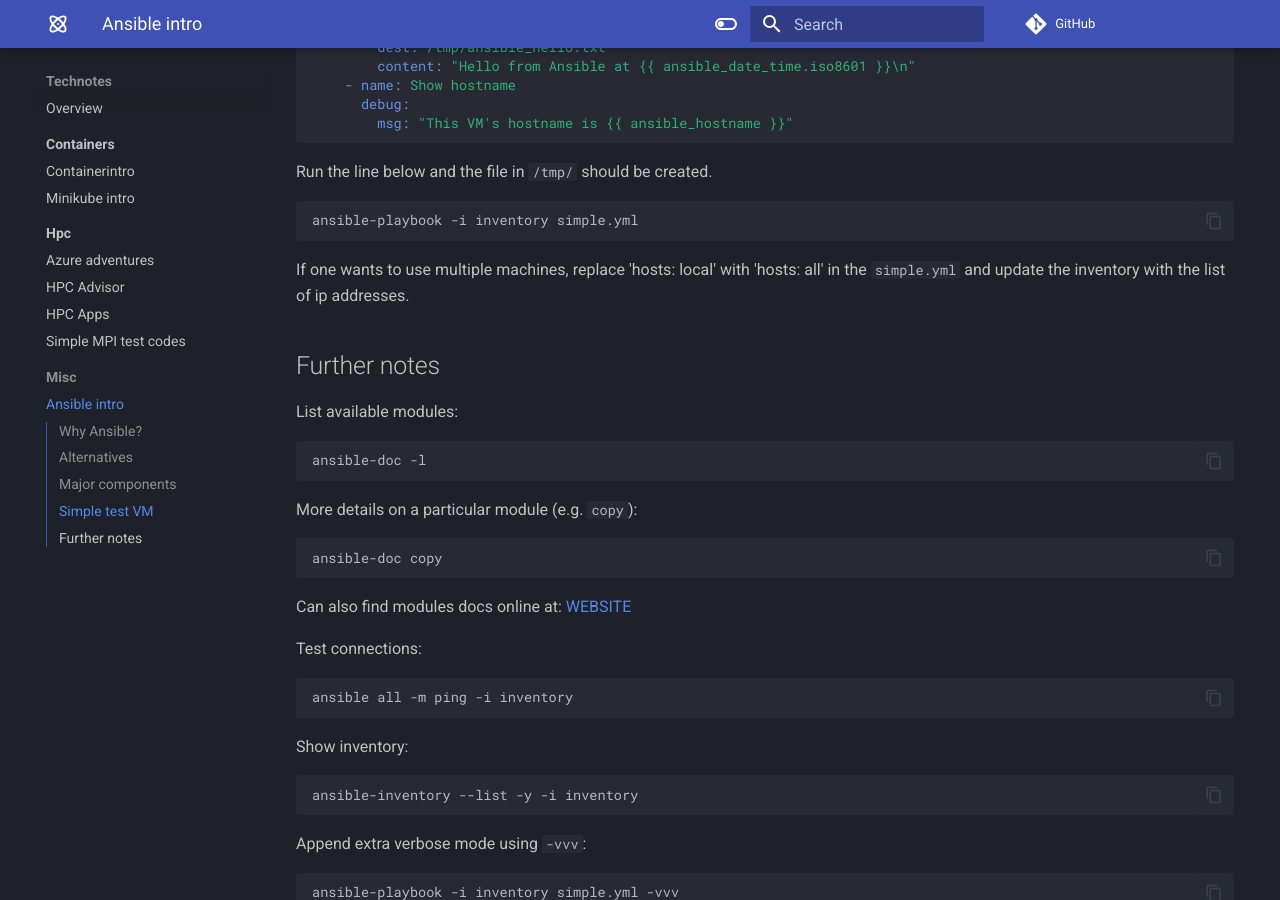
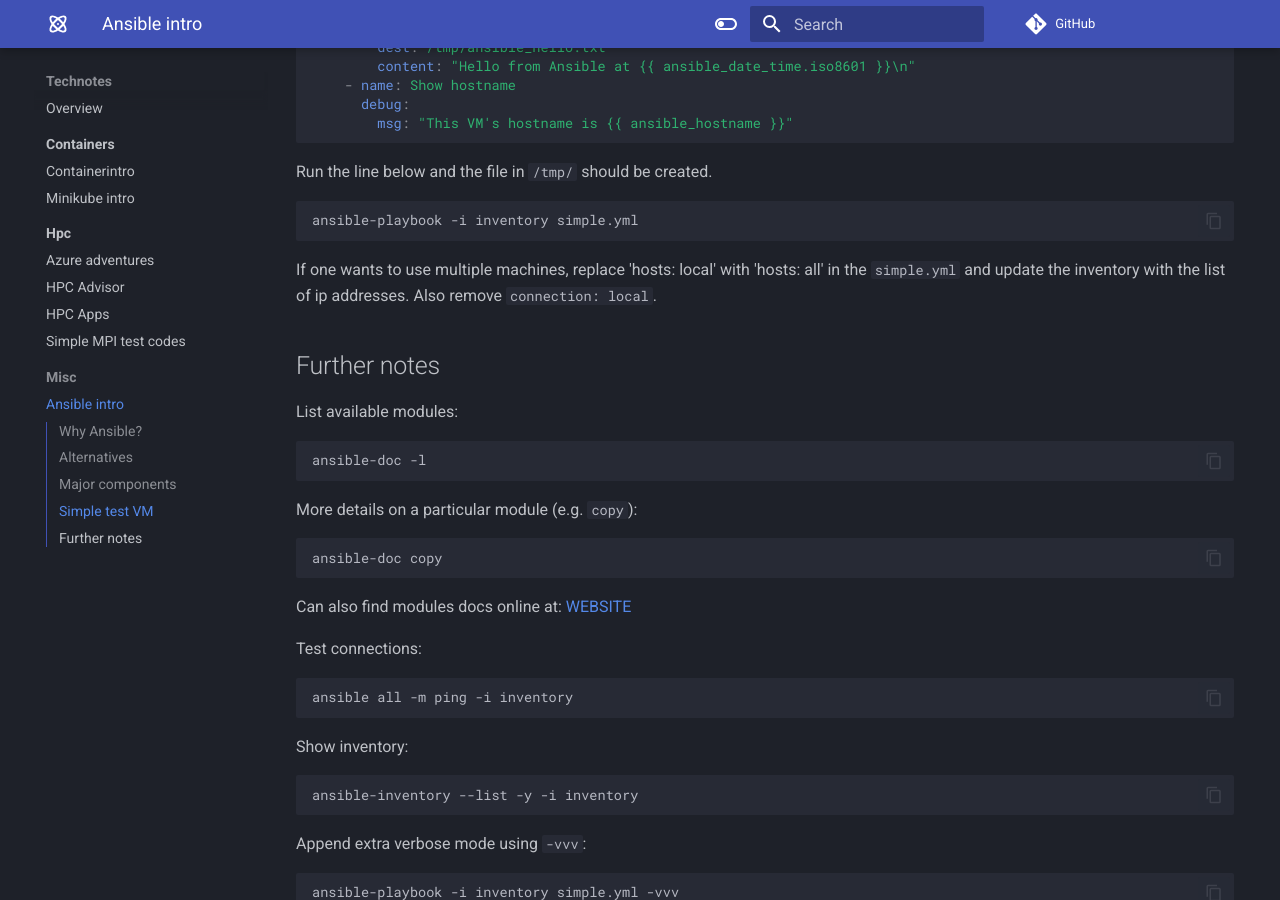
Before and after one commit to marconetto/technotes, an MkDocs documentation site: the page built from docs/misc/ansible.md, in a window 1280 px wide and 900 px high, scrolled down 1688 px. Built offline with MkDocs 1.6.1 and Material for MkDocs 9.7.7, drawn with Linux system fonts in a browser that asks for light colours; comment, search, counter and statistics services are not loaded.

Commit message:
fix basic ansible content

```diff
--- a/docs/misc/ansible.md
+++ b/docs/misc/ansible.md
@@ -72,7 +72,8 @@
 
 
 If one wants to use multiple machines, replace 'hosts: local' with 'hosts: all'
-in the `simple.yml` and update the inventory with the list of ip addresses.
+in the `simple.yml` and update the inventory with the list of ip addresses. Also
+remove `connection: local`.
 
 
 ## Further notes
```
